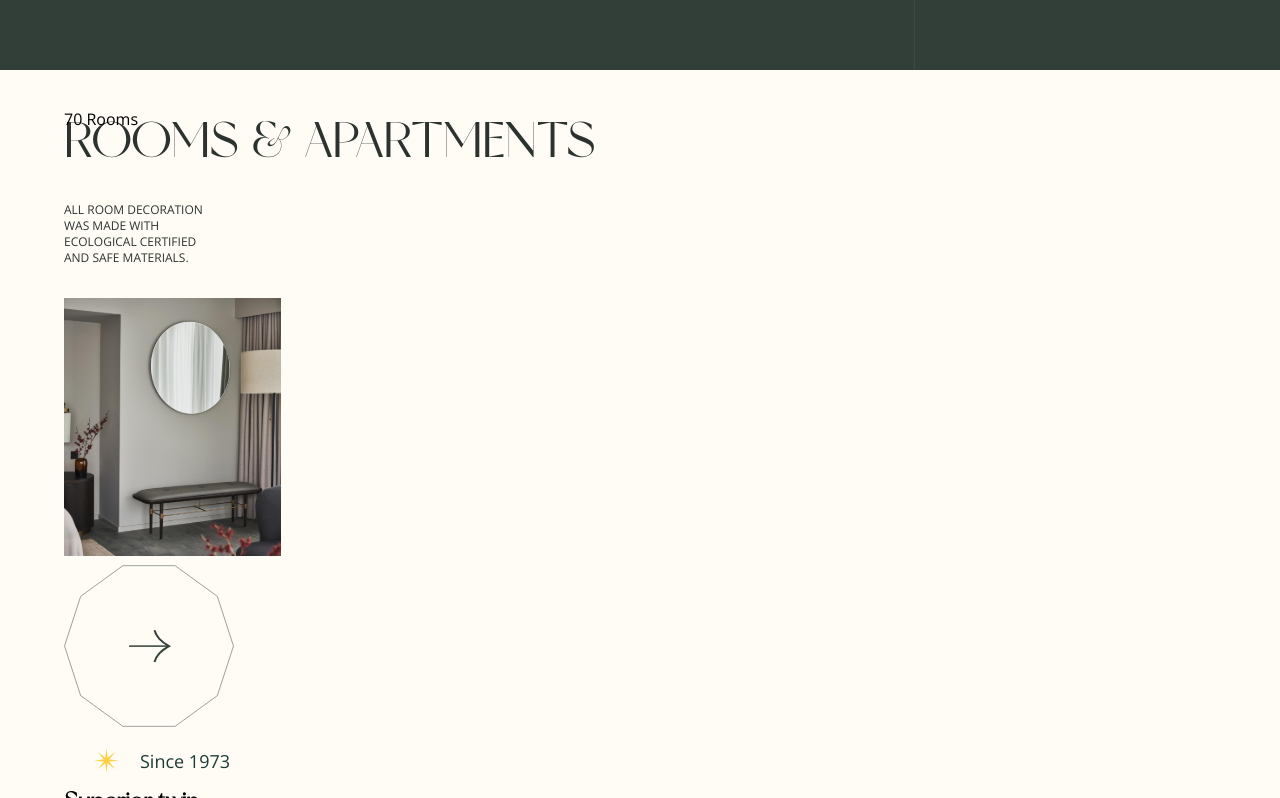
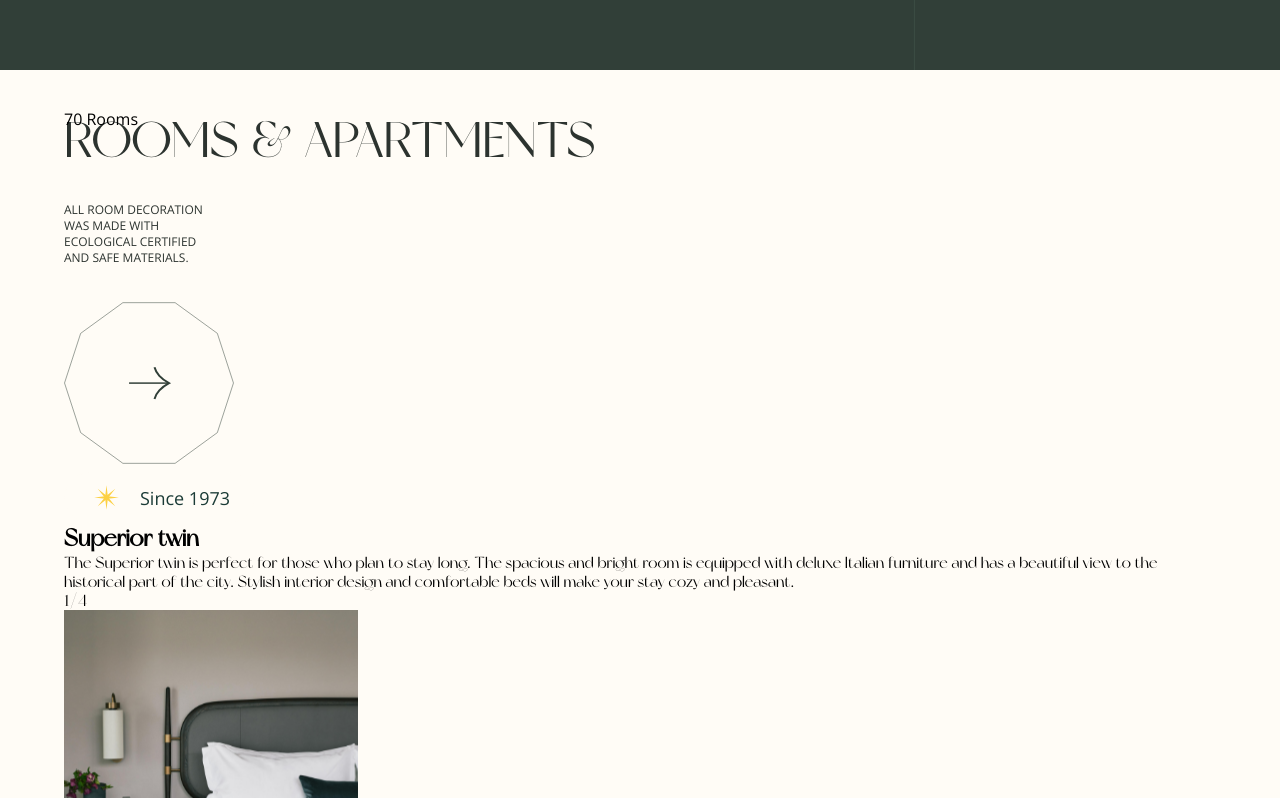
Before and after one commit to gift56/Fullstack-HotelWebsite, a React (Create React App) app: page / in a window 1280 px wide. Shown: the part 1698-2496 px from the top of the page. Built offline with nearby package versions, Linux system fonts and the light colour scheme.

Commit message:
stil styling some stuff

```diff
--- a/src/styles/roomandapartment.styled.js
+++ b/src/styles/roomandapartment.styled.js
@@ -50,4 +50,21 @@ export const RoomLeft = styled.div`
   }
 `;
 
-export const RoomRight = styled.div``;
+export const RoomRight = styled.div`
+  .arrowSide {
+    .minImg {
+      display: none;
+    }
+  }
+  .text {
+    button {
+      display: none;
+    }
+  }
+  .mainImg {
+    width: 294px;
+    img {
+      width: 100%;
+    }
+  }
+`;
```
